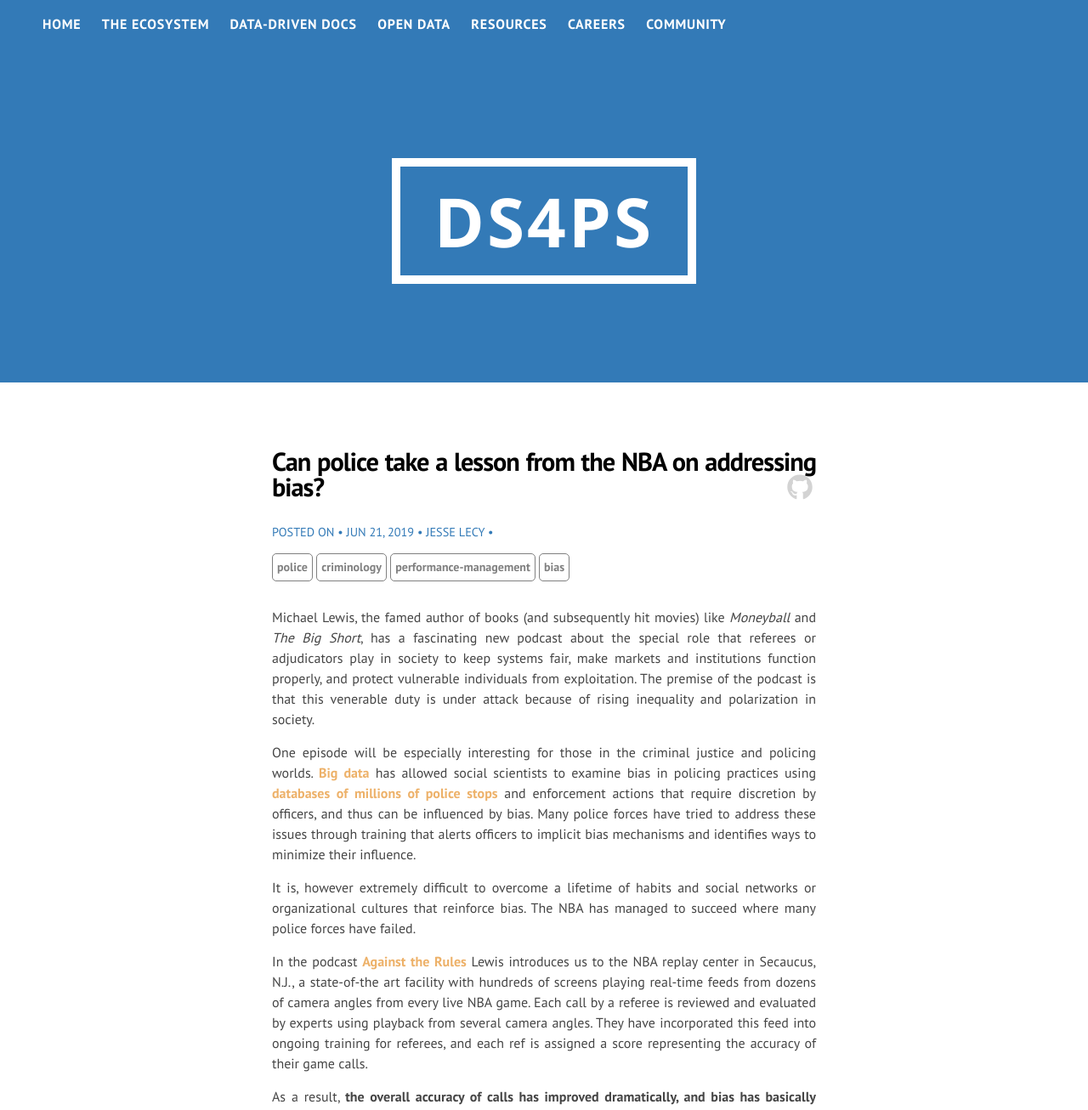
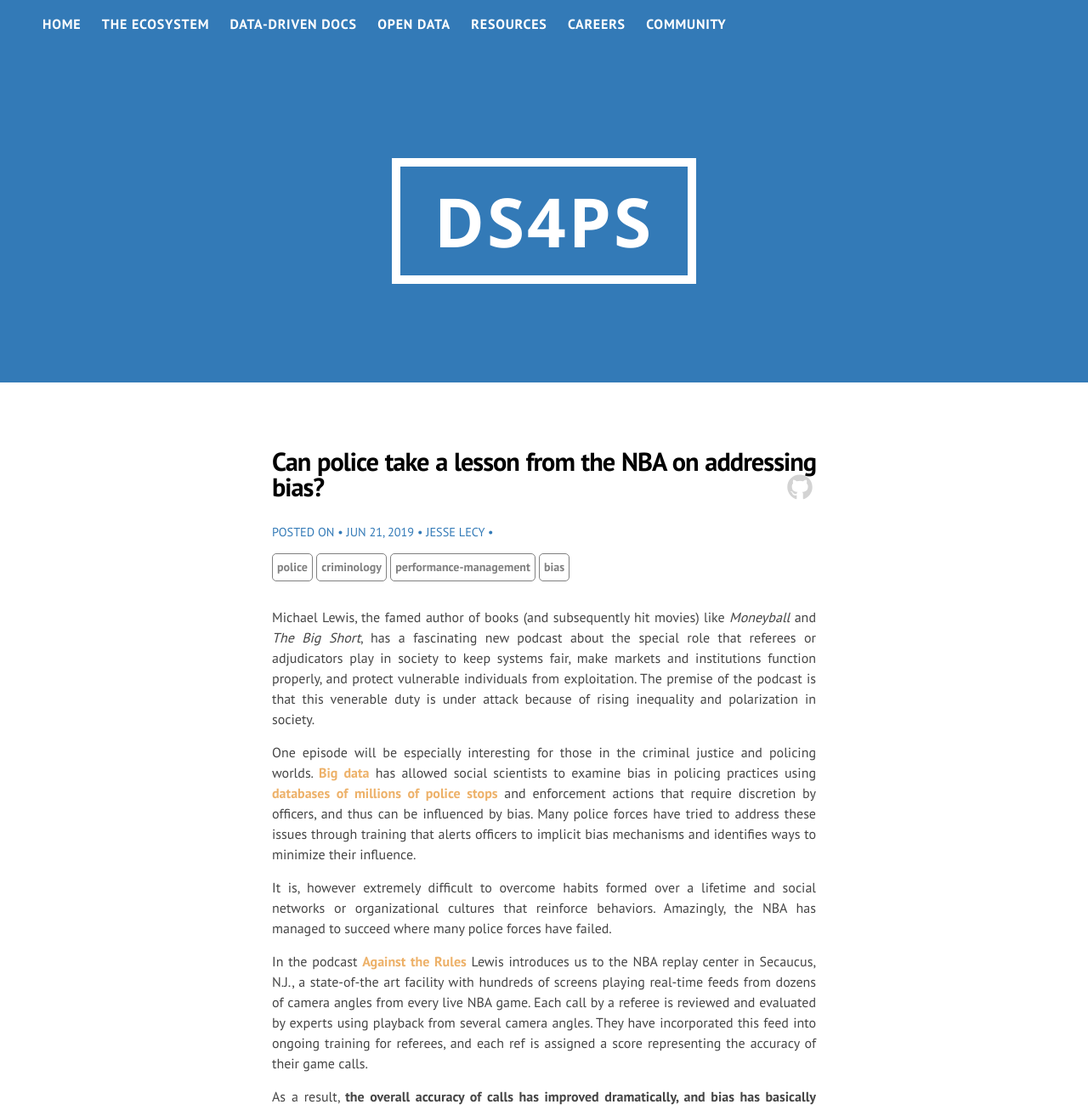
Before and after one commit to DS4PS/ds4ps.github.io, a Jekyll site: the page built from _posts/2019-06-21-bias-reduction.md, in a window 1280 px wide. Shown: the top 1306 px of the page at 85% size. Built offline with Jekyll 4.4.1, drawn with Linux system fonts in a browser that asks for light colours; nearby versions of some CDN libraries; library files that are not in the unit come from our copies.

Commit message:
Update 2019-06-21-bias-reduction.md

```diff
--- a/_posts/2019-06-21-bias-reduction.md
+++ b/_posts/2019-06-21-bias-reduction.md
@@ -9,7 +9,7 @@
 
 One episode will be especially interesting for those in the criminal justice and policing worlds. [Big data](https://ds4ps.org/tag/tagpage.html?id=big-data) has allowed social scientists to examine bias in policing practices using [databases of millions of police stops](https://ds4ps.org/2019/03/14/police-stop-data.html) and enforcement actions that require discretion by officers, and thus can be influenced by bias. Many police forces have tried to address these issues through training that alerts officers to implicit bias mechanisms and identifies ways to minimize their influence.
 
-It is, however extremely difficult to overcome a lifetime of habits and social networks or organizational cultures that reinforce bias. The NBA has managed to succeed where many police forces have failed.
+It is, however extremely difficult to overcome habits formed over a lifetime and social networks or organizational cultures that reinforce behaviors. Amazingly, the NBA has managed to succeed where many police forces have failed.
 
 In the podcast [Against the Rules](https://atrpodcast.com/episodes/ref-you-suck-s1!c5106) Lewis introduces us to the NBA replay center in Secaucus, N.J., a state-of-the art facility with hundreds of screens playing real-time feeds from dozens of camera angles from every live NBA game. Each call by a referee is reviewed and evaluated by experts using playback from several camera angles. They have incorporated this feed into ongoing training for referees, and each ref is assigned a score representing the accuracy of their game calls.
 
```
